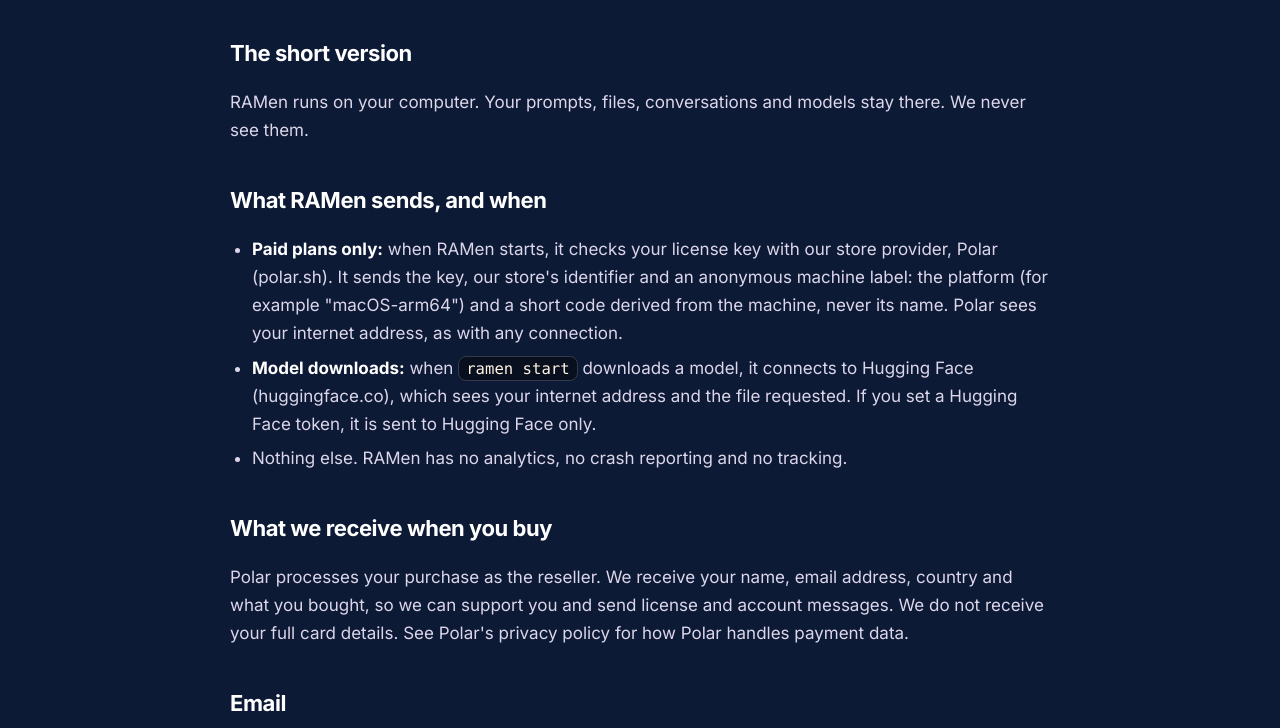
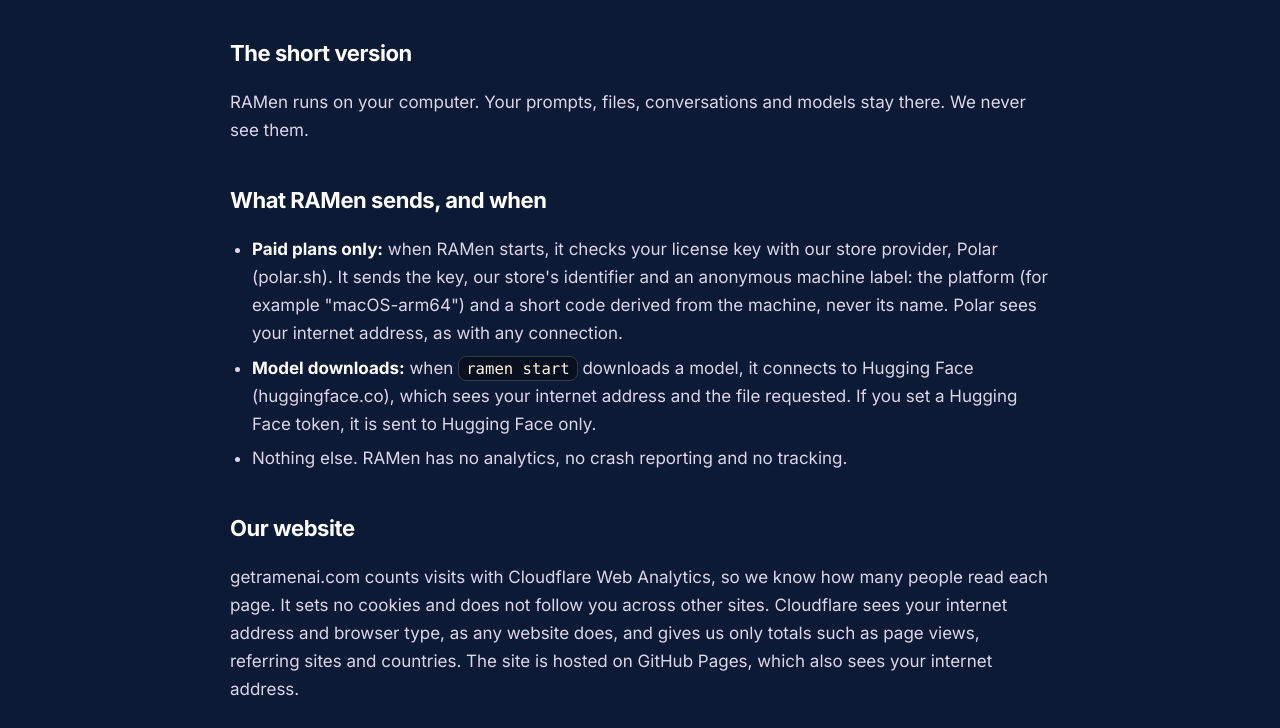
Before and after one commit to MatthewLeibel/ramen-site, a plain HTML site: page privacy.html in a window 1280 px wide. Shown: the part 224-952 px from the top of the page. Drawn offline with Linux system fonts and the light colour scheme.

Commit message:
Site: Cloudflare Web Analytics (no cookies) and privacy note
Co-Authored-By: Claude Opus 5.5 <noreply@anthropic.com>
Claude-Session: https://claude.ai/code/session_01WL93wmah1t43qnf8BuzEhx

```diff
--- a/privacy.html
+++ b/privacy.html
@@ -70,6 +70,8 @@
 <p>RAMen runs on your computer. Your prompts, files, conversations and models stay there. We never see them.</p>
 <h2>What RAMen sends, and when</h2>
 <ul><li><strong>Paid plans only:</strong> when RAMen starts, it checks your license key with our store provider, Polar (polar.sh). It sends the key, our store's identifier and an anonymous machine label: the platform (for example "macOS-arm64") and a short code derived from the machine, never its name. Polar sees your internet address, as with any connection.</li><li><strong>Model downloads:</strong> when <code>ramen start</code> downloads a model, it connects to Hugging Face (huggingface.co), which sees your internet address and the file requested. If you set a Hugging Face token, it is sent to Hugging Face only.</li><li>Nothing else. RAMen has no analytics, no crash reporting and no tracking.</li></ul>
+<h2>Our website</h2>
+<p>getramenai.com counts visits with Cloudflare Web Analytics, so we know how many people read each page. It sets no cookies and does not follow you across other sites. Cloudflare sees your internet address and browser type, as any website does, and gives us only totals such as page views, referring sites and countries. The site is hosted on GitHub Pages, which also sees your internet address.</p>
 <h2>What we receive when you buy</h2>
 <p>Polar processes your purchase as the reseller. We receive your name, email address, country and what you bought, so we can support you and send license and account messages. We do not receive your full card details. See Polar's privacy policy for how Polar handles payment data.</p>
 <h2>Email</h2>
@@ -83,5 +85,6 @@
   <span>&copy; 2026 NEOTECH Inc. RAMen is built on <a href="https://github.com/ggml-org/llama.cpp">llama.cpp</a> (MIT license).</span>
   <span><a href="how-it-works.html">How it works</a> &nbsp; <a href="terms.html">Terms</a> &nbsp; <a href="privacy.html">Privacy</a> &nbsp; <a href="refunds.html">Refunds</a> &nbsp; <a href="mailto:support@getramenai.com">support@getramenai.com</a></span>
 </div></footer>
+<!-- Cloudflare Web Analytics --><script type='module' src='https://static.cloudflareinsights.com/beacon.min.js' data-cf-beacon='{"token": "79e6b51fc873478fa51bf2dbf22e1b08"}'></script><!-- End Cloudflare Web Analytics -->
 </body>
 </html>
```
Also changed, not shown: how-it-works.html (+1 -0 lines), index.html (+1 -0 lines), refunds.html (+1 -0 lines), save-chats-llama-cpp.html (+1 -0 lines), terms.html (+1 -0 lines), thanks.html (+1 -0 lines).
